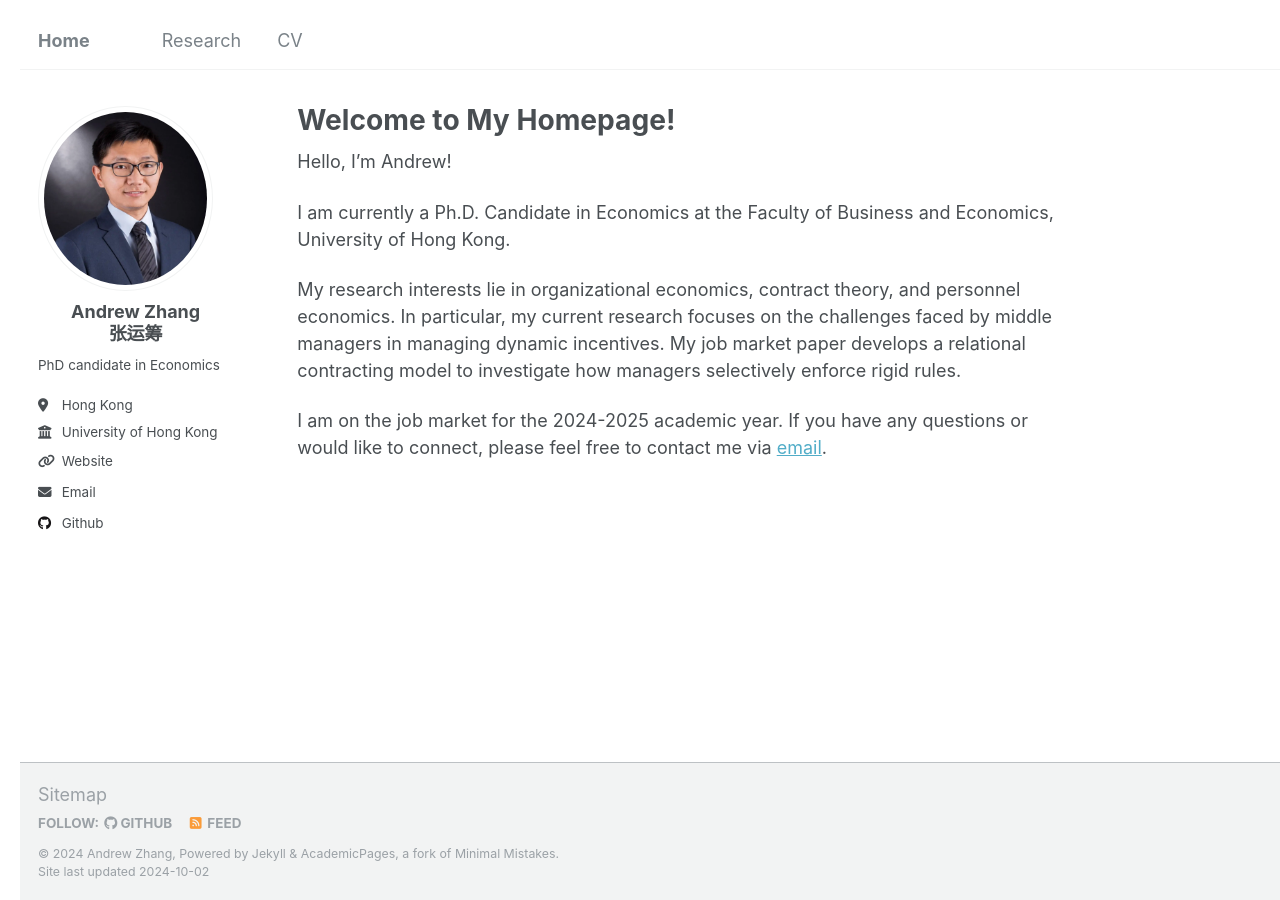
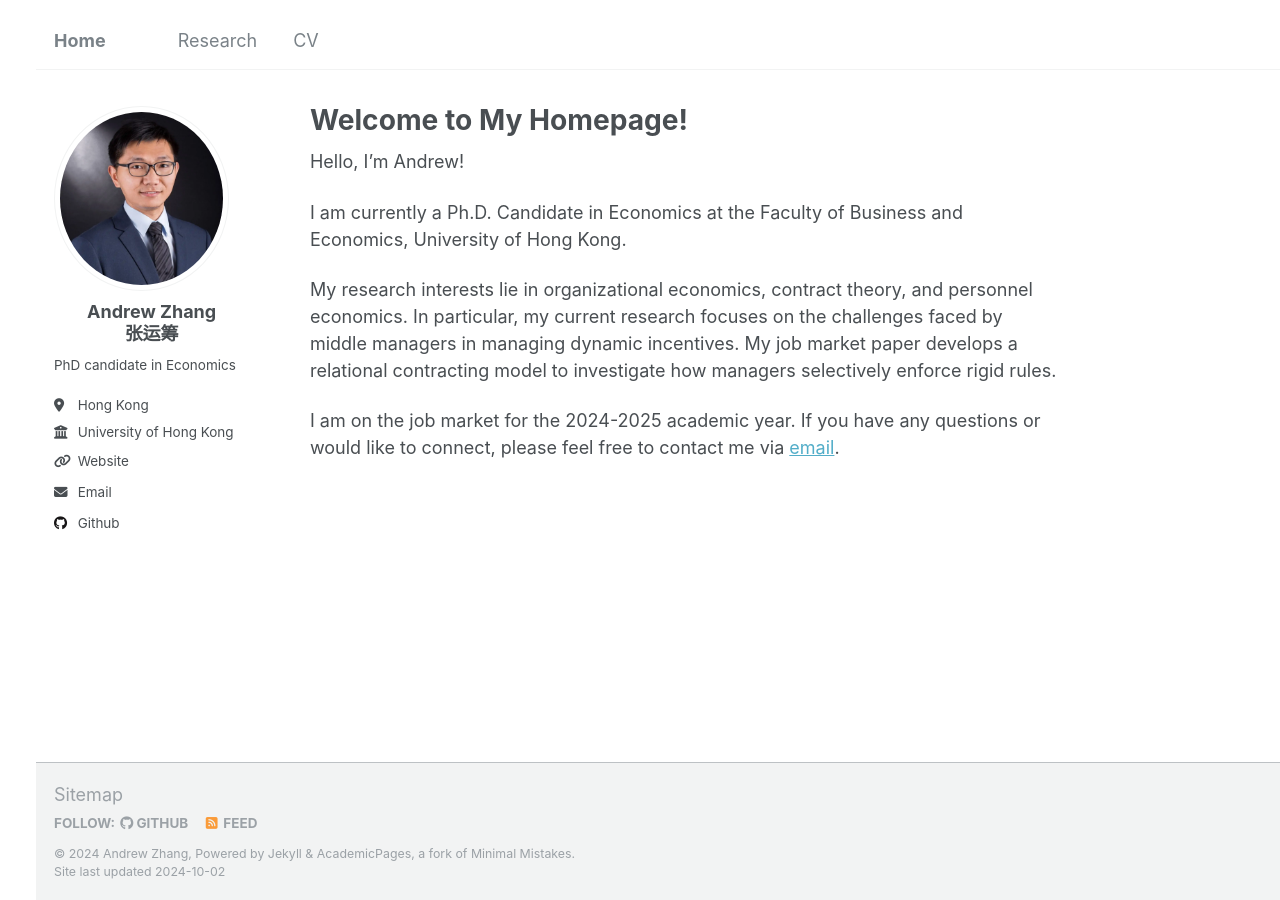
Before and after one commit to Andrew-YC-Zhang/andrew-yc-zhang.github.io, a Jekyll site: the page built from _pages/about.md, in a window 1280 px wide. Built offline with Jekyll 4.4.1, drawn with Linux system fonts in a browser that asks for light colours.

Commit message:
Update _base.scss

```diff
--- a/_sass/_base.scss
+++ b/_sass/_base.scss
@@ -8,8 +8,9 @@ html {
 }
 
 body {
-  margin-left: 20px;
+  margin: 0;
   padding: $masthead-height 0 0;
+  padding-left: 2em;
   padding-bottom: 9em;
   color: $text-color;
   font-family: $global-font-family;
```
